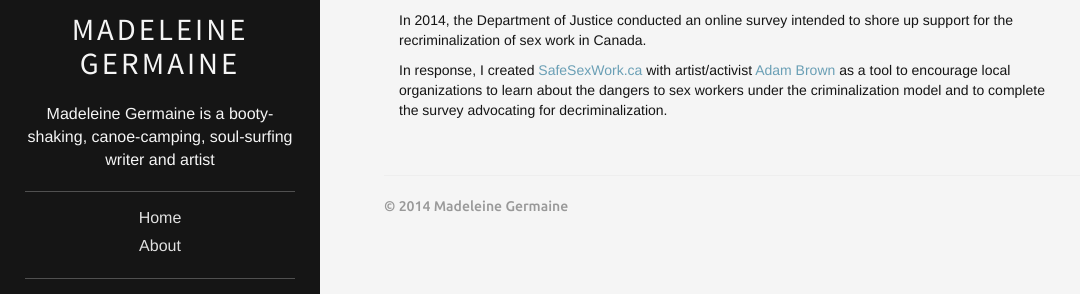
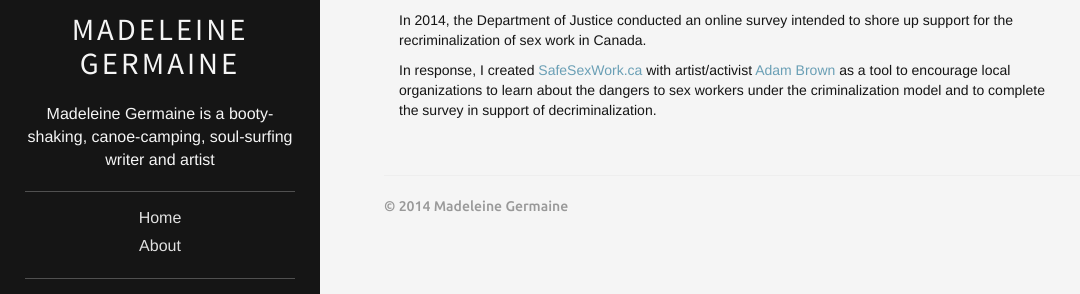
Before and after one commit to madeleinegermaine/madeleinegermaine, a Jekyll site: the page built from _posts/2014-08-16-safesexwork.md, in a window 1280 px wide. Shown: the part 206-500 px from the top of the page, without its empty margins (0-1080 px from the left). Built offline with Jekyll 4.4.1, drawn with Linux system fonts in a browser that asks for light colours.

Commit message:
Updated 2014-08-16-safesexwork.md

```diff
--- a/_posts/2014-08-16-safesexwork.md
+++ b/_posts/2014-08-16-safesexwork.md
@@ -15,4 +15,4 @@ In the 2013 [Bedford Ruling](http://www.cbc.ca/news/politics/supreme-court-strik
 
 In 2014, the Department of Justice conducted an online survey intended to shore up support for the recriminalization of sex work in Canada.
 
-In response, I created [SafeSexWork.ca](http://safesexwork.ca) with artist/activist [Adam Brown](http://madanworb.com) as a tool to encourage local organizations to learn about the dangers to sex workers under the criminalization model and to complete the survey advocating for decriminalization.
+In response, I created [SafeSexWork.ca](http://safesexwork.ca) with artist/activist [Adam Brown](http://madanworb.com) as a tool to encourage local organizations to learn about the dangers to sex workers under the criminalization model and to complete the survey in support of decriminalization.
```
